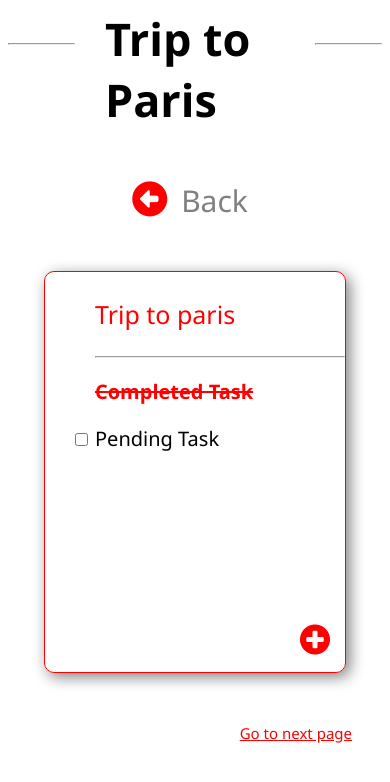
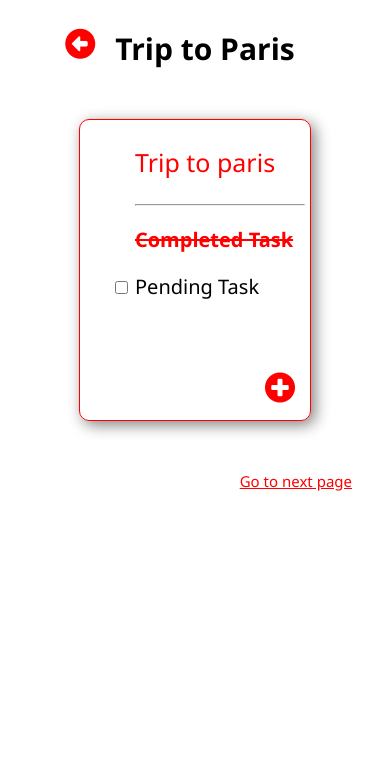
Before and after one commit to meghendra-sharma/todo-app-ui-assignment, a plain HTML site: page second.html in a window 390 px wide. Drawn offline with Linux system fonts and the light colour scheme.

Commit message:
i have added the media queries for mobile view

```diff
--- a/second.html
+++ b/second.html
@@ -15,9 +15,11 @@
     <body>
         <div class="parent">
             <div class="child1">
+                <div class="hidden-icon"><i class="fas fa-arrow-alt-circle-left"></i></div>
                 <div class="line"><hr class="hr"></div>
                 <div class="top-label">Trip to Paris</div>
                 <div class="line"><hr class="hr"></div>
+
             </div>
             <div class="child2">
                 <span class="icon" ><i class="fas fa-arrow-alt-circle-left"></i></span>
--- a/style-sheets/index.css
+++ b/style-sheets/index.css
@@ -86,3 +86,55 @@ input{
     font-weight: 400px;
 
 }
+@media screen and (min-width:320px) and (max-width:480px){
+    .parent{
+        width: 200px;
+    }
+    .tasks{
+        font-size: 30px;
+    }
+    .lists{
+        font-size: 30px;
+    }
+    .add-list{
+        display: none;
+    }
+    .icon{
+        right: 0px;
+    }
+
+    .child2{
+        display: block;
+    }
+    .card{
+        border-color: white;
+        height: auto;
+        margin-top: 30px;
+    }
+    hr{
+        display: none;
+    }
+    .completed-task{
+        display: none;
+    }
+    .pending-task{
+        display: none;
+    }
+    #check-box1{
+        display: none;
+    }
+    #check-box2{
+        display: none;
+    }
+    #check-box3{
+        display: none;
+    }
+    .inside-card{
+        margin: auto;
+        padding-left: 5px;
+    }
+    .label{
+        color: gray;
+        font-size: 20px;
+    }
+}
--- a/style-sheets/second.css
+++ b/style-sheets/second.css
@@ -96,3 +96,34 @@ label{
 .parent{
     padding-bottom: 50px;
 }
+.hidden-icon{
+    display: none;
+}
+@media screen and (min-width:320px) and (max-width:480px){
+    .line{
+        display: none;
+    }
+    .top-label{
+        font-size: 30px;
+        padding-left: 20px;
+    }
+    .child2{
+        display: none;
+    }
+    .card{
+        width: 220px;
+        height: 300px;
+        padding-left: 5px;
+        padding-right: 5px;
+    }
+    .parent{
+        padding-top: 20px;
+    }
+    .hidden-icon{
+        display: initial;
+        color: red;
+        font-size: 30px;
+
+    }
+
+}
--- a/style-sheets/third-and-fourth.css
+++ b/style-sheets/third-and-fourth.css
@@ -53,3 +53,11 @@
     font-weight: 400px;
 
 }
+@media screen and (min-width:320px) and (max-width:480px){
+    .card{
+        width: 250px;
+    }
+    .text-field{
+        width: 200px;
+    }
+}
```
